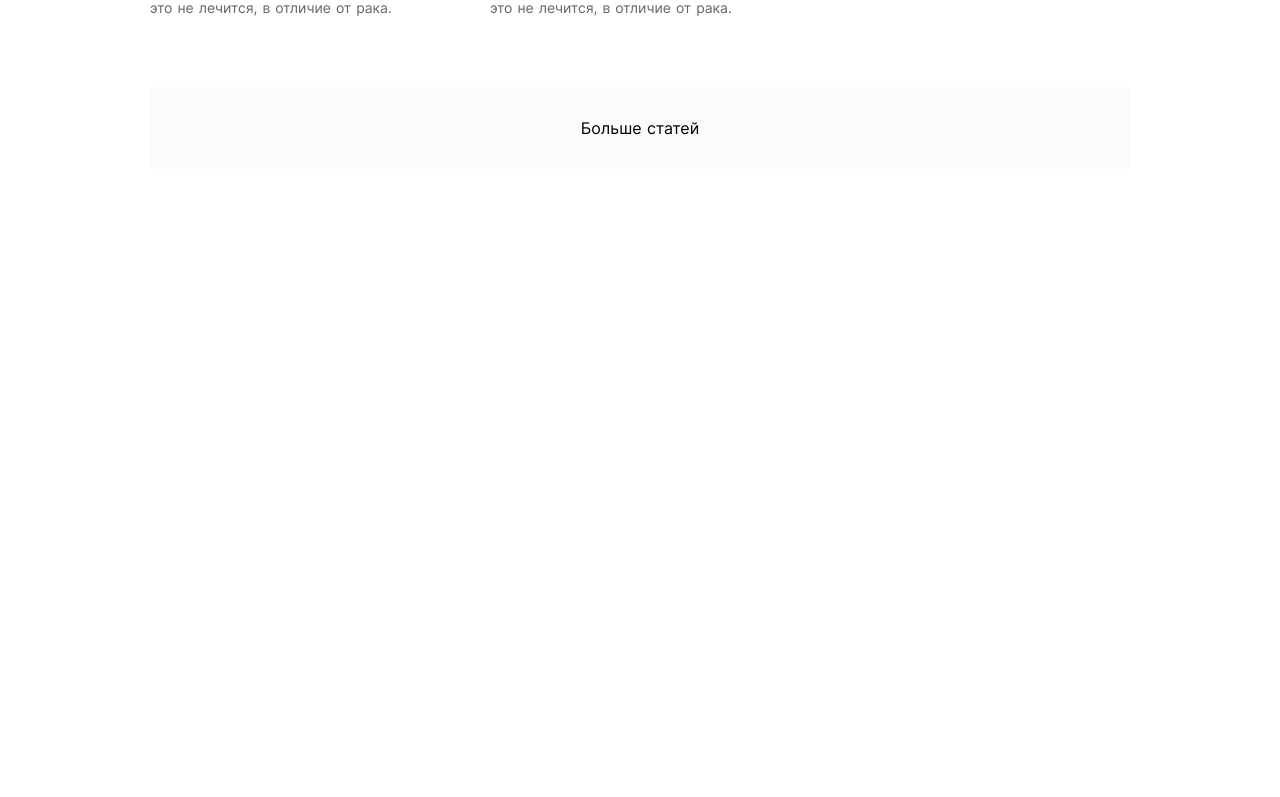
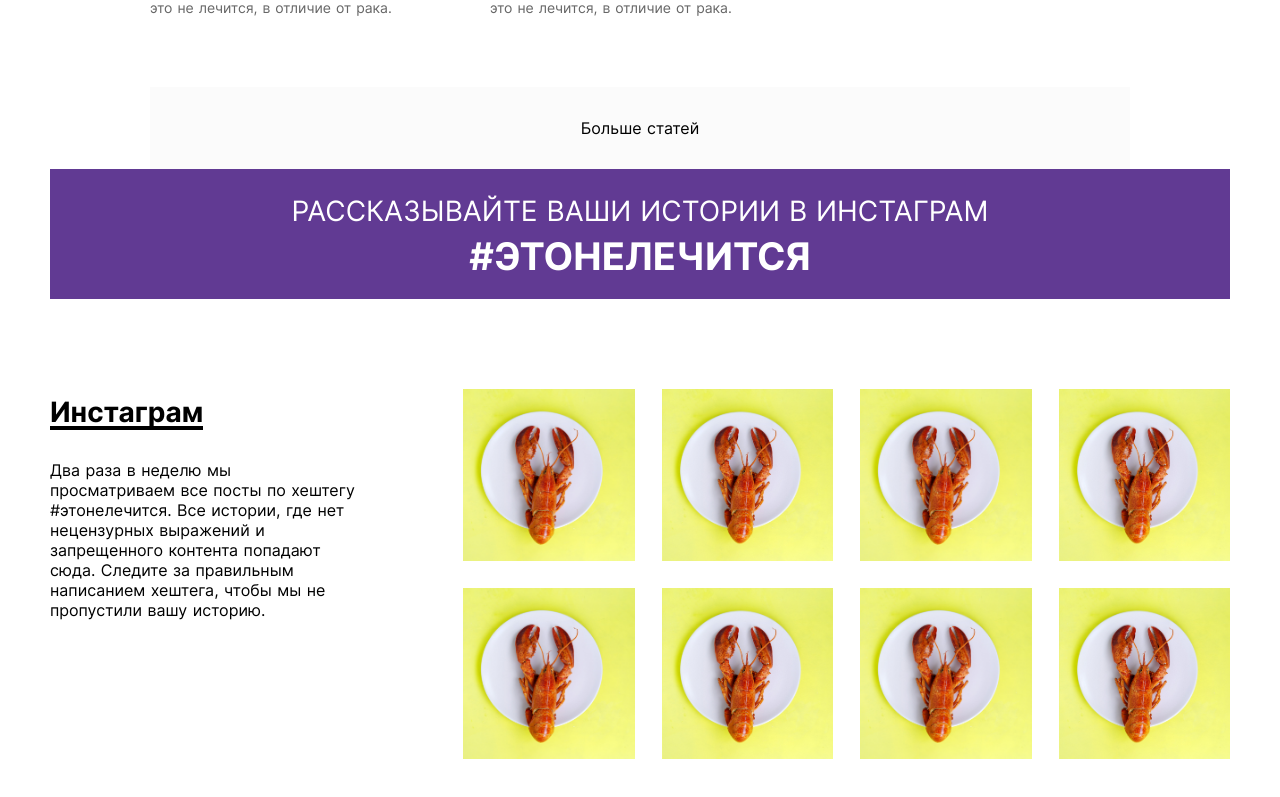
Before and after one commit to svetanti/project_raklechitca, a Nuxt app: page / in a window 1280 px wide. Shown: the part 1526-2323 px from the top of the page. Before the commit the page ends 1695 px from the top, so only its background shows below. Built offline with nearby package versions, Linux system fonts and the light colour scheme.

Commit message:
Верстка блока Инстаграм на 1440 и 1280

```diff
--- /dev/null
+++ b/components/Instagram.vue
@@ -0,0 +1,149 @@
+<template>
+  <section class="instagram">
+    <h3 class="instagram-header">
+      Рассказывайте ваши истории в инстаграм
+      <span class="instagram-header-tag">#этонелечится</span>
+    </h3>
+    <div class="content-container">
+      <div class="text-content">
+        <p class="subtitle subtitle__underline">
+          <span class="subtitle subtitle__text">Инстаграм</span>
+        </p>
+        <p class="paragraph">
+          Два раза в неделю мы просматриваем все посты по хештегу #этонелечится.
+          Все истории, где нет нецензурных выражений и запрещенного контента
+          попадают сюда. Следите за правильным написанием хештега, чтобы мы не
+          пропустили вашу историю.
+        </p>
+      </div>
+      <div class="insta-grid">
+        <div class="insta-card"></div>
+        <div class="insta-card"></div>
+        <div class="insta-card"></div>
+        <div class="insta-card"></div>
+        <div class="insta-card"></div>
+        <div class="insta-card"></div>
+        <div class="insta-card"></div>
+        <div class="insta-card"></div>
+      </div>
+    </div>
+  </section>
+</template>
+
+<script>
+export default {
+  name: 'Instagram',
+};
+</script>
+
+<style scoped>
+.instagram {
+  max-width: 1320px;
+}
+
+.instagram-header {
+  background-color: #613a93;
+  color: white;
+  padding: 20px 0;
+  text-transform: uppercase;
+  font-size: 30px;
+  line-height: 45px;
+  font-weight: 400;
+  text-align: center;
+}
+
+.instagram-header-tag {
+  display: block;
+  text-align: center;
+  font-size: 40px;
+  font-weight: 700;
+}
+
+.content-container {
+  display: flex;
+  justify-content: space-between;
+  margin: 100px 0;
+}
+
+.text-content {
+  width: 26%;
+}
+
+.subtitle {
+  margin-bottom: 30px;
+}
+
+.subtitle__underline {
+  font-size: 34px;
+  background: linear-gradient(
+    to top,
+    black,
+    black 4px,
+    transparent 4px,
+    transparent
+  );
+  width: fit-content;
+}
+
+.subtitle__text {
+  font-weight: 600;
+  font-size: 32px;
+  line-height: 36px;
+}
+
+.paragraph {
+  font-size: 18px;
+  line-height: 22px;
+}
+
+.insta-grid {
+  width: 66%;
+  display: grid;
+  grid-template-columns: repeat(auto-fit, minmax(160px, 1fr));
+  grid-gap: 30px;
+}
+
+.insta-card {
+  background-image: url('../static/Images/shitty_lobster_photo.jpeg');
+  background-size: cover;
+  background-position: center;
+}
+.insta-card:before {
+  content: '';
+  padding-top: 100%;
+  float: left;
+}
+
+@media screen and (max-width: 1399px) {
+  .instagram {
+    max-width: 1180px;
+  }
+
+  .instagram-header {
+    font-size: 28px;
+  }
+
+  .instagram-header-tag {
+    font-size: 38px;
+  }
+
+  .content-container {
+    margin: 90px 0;
+  }
+
+  .subtitle__text {
+    font-size: 28px;
+    line-height: 32px;
+  }
+
+  .paragraph {
+    font-size: 16px;
+    line-height: 20px;
+  }
+
+  .insta-grid {
+    width: 65%;
+    grid-gap: 27px;
+  }
+}
+</style>
--- a/pages/index.vue
+++ b/pages/index.vue
@@ -5,14 +5,17 @@
     <a href="http://localhost:3000/stories">страница со всеми историями</a>
     <a href="http://localhost:3000/stories/1">страница с конкретной историей</a>
     <stories />
+    <instagram />
   </div>
 </template>
 
 <script>
 import Stories from '@/components/Stories';
+import Instagram from '~/components/Instagram';
 export default {
   components: {
     stories: Stories,
+    instagram: Instagram,
   },
 };
 </script>
```
Also changed, not shown: static/images/shitty_lobster_photo.jpeg (added).
